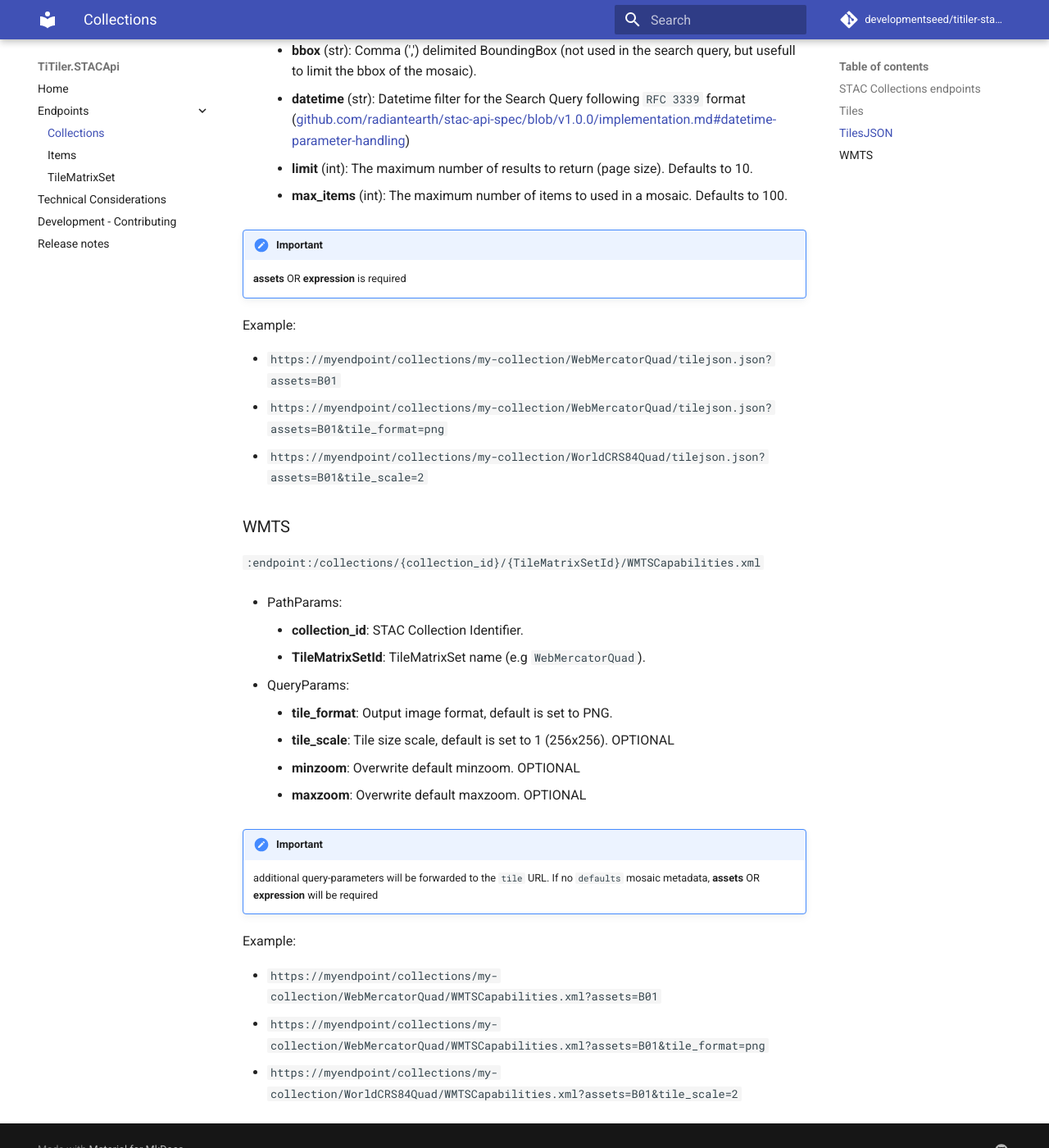
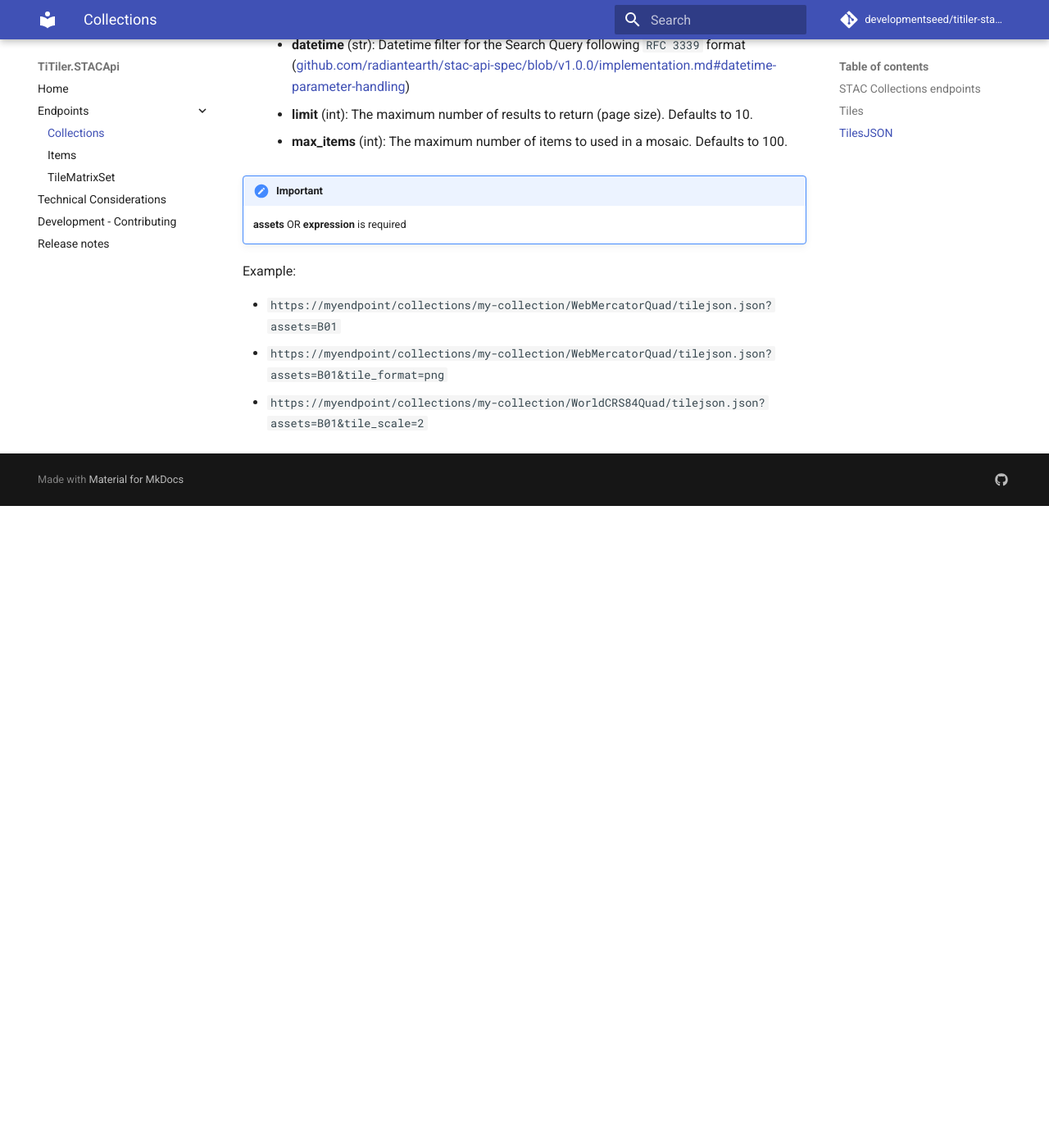
Before and after one commit to developmentseed/titiler-stacapi, an MkDocs documentation site: the page built from docs/src/endpoints/collections_endpoints.md, in a window 1280 px wide and 1400 px high, scrolled down 3700 px. Shown: the whole window at 82% size. Built offline with MkDocs 1.6.1 and Material for MkDocs 9.7.7, drawn with Linux system fonts in a browser that asks for light colours; comment, search, counter and statistics services are not loaded; after the commit the page ends 4317 px from its top, so only the background shows below that; some of the changed text lies outside the part shown.

Commit message:
remove wmts from collections_endpoints.md

```diff
--- a/docs/src/endpoints/collections_endpoints.md
+++ b/docs/src/endpoints/collections_endpoints.md
@@ -6,7 +6,6 @@
 | ------ | ---------------------------------------------------------------------------------|-----------------------------------------|--------------
 | `GET`  | `/collections/{collection_id}/tiles/{TileMatrixSetId}/{z}/{x}/{y}[@{scale}x][.{format}]` | image/bin                               | Create a web map tile image for a collection and a tile index
 | `GET`  | `/collections/{collection_id}/{TileMatrixSetId}/tilejson.json`                           | JSON ([TileJSON][tilejson_model])       | Return a Mapbox TileJSON document
-| `GET`  | `/collections/{collection_id}/{TileMatrixSetId}/WMTSCapabilities.xml`                    | XML                                     | return OGC WMTS Get Capabilities
 | `GET`  | `/collections/{collection_id}/{TileMatrixSetId}/map`                                     | HTML                                    | simple map viewer
 
 ### Tiles
@@ -106,29 +105,4 @@ Example:
 - `https://myendpoint/collections/my-collection/WebMercatorQuad/tilejson.json?assets=B01&tile_format=png`
 - `https://myendpoint/collections/my-collection/WorldCRS84Quad/tilejson.json?assets=B01&tile_scale=2`
 
-
-### WMTS
-
-`:endpoint:/collections/{collection_id}/{TileMatrixSetId}/WMTSCapabilities.xml`
-
-- PathParams:
-    - **collection_id**: STAC Collection Identifier.
-    - **TileMatrixSetId**: TileMatrixSet name (e.g `WebMercatorQuad`).
-
-- QueryParams:
-    - **tile_format**: Output image format, default is set to PNG.
-    - **tile_scale**: Tile size scale, default is set to 1 (256x256). OPTIONAL
-    - **minzoom**: Overwrite default minzoom. OPTIONAL
-    - **maxzoom**: Overwrite default maxzoom. OPTIONAL
-
-!!! important
-    additional query-parameters will be forwarded to the `tile` URL. If no `defaults` mosaic metadata, **assets** OR **expression** will be required
-
-Example:
-
-- `https://myendpoint/collections/my-collection/WebMercatorQuad/WMTSCapabilities.xml?assets=B01`
-- `https://myendpoint/collections/my-collection/WebMercatorQuad/WMTSCapabilities.xml?assets=B01&tile_format=png`
-- `https://myendpoint/collections/my-collection/WorldCRS84Quad/WMTSCapabilities.xml?assets=B01&tile_scale=2`
-
-
 [tilejson_model]: https://github.com/developmentseed/titiler/blob/2335048a407f17127099cbbc6c14e1328852d619/src/titiler/core/titiler/core/models/mapbox.py#L16-L38
```
